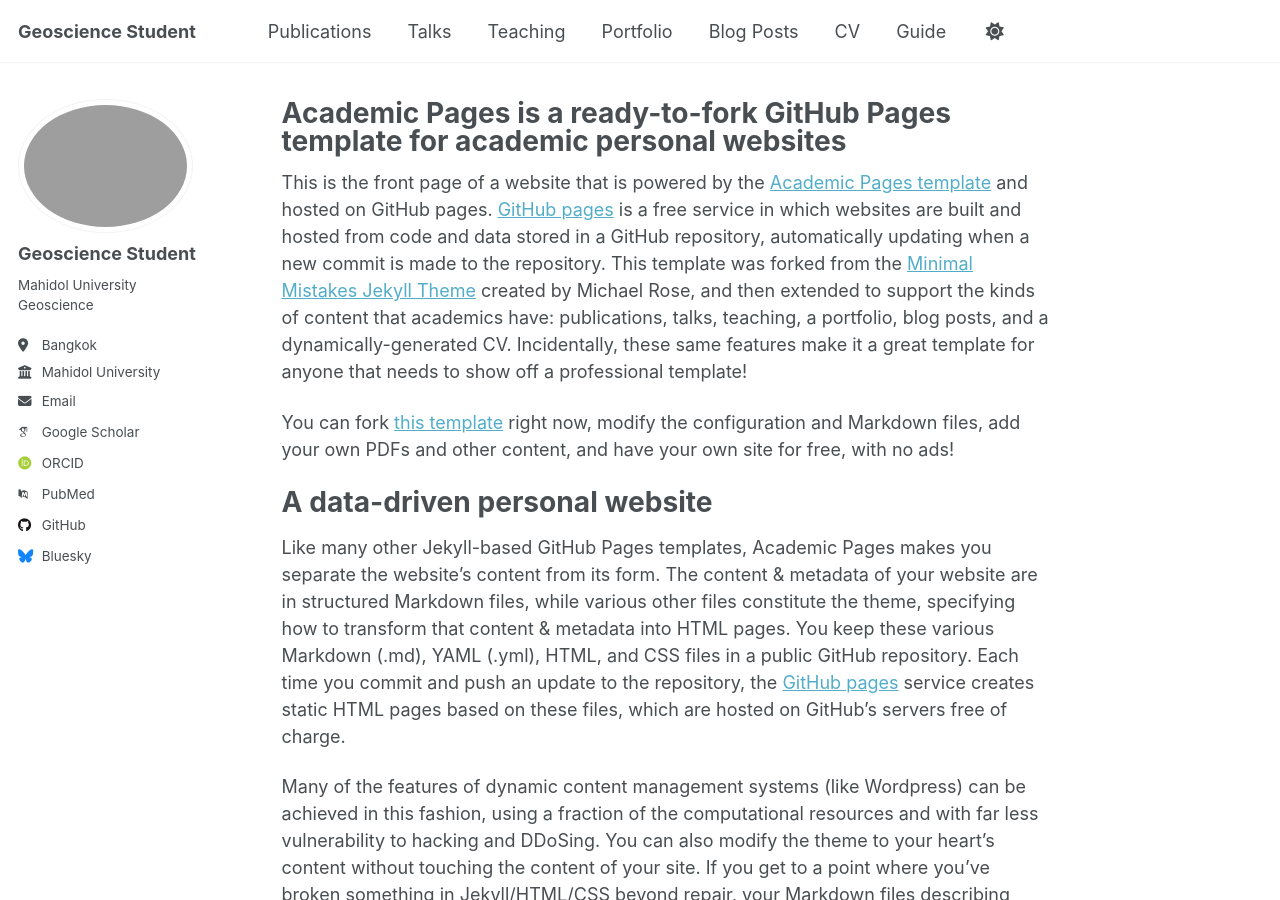
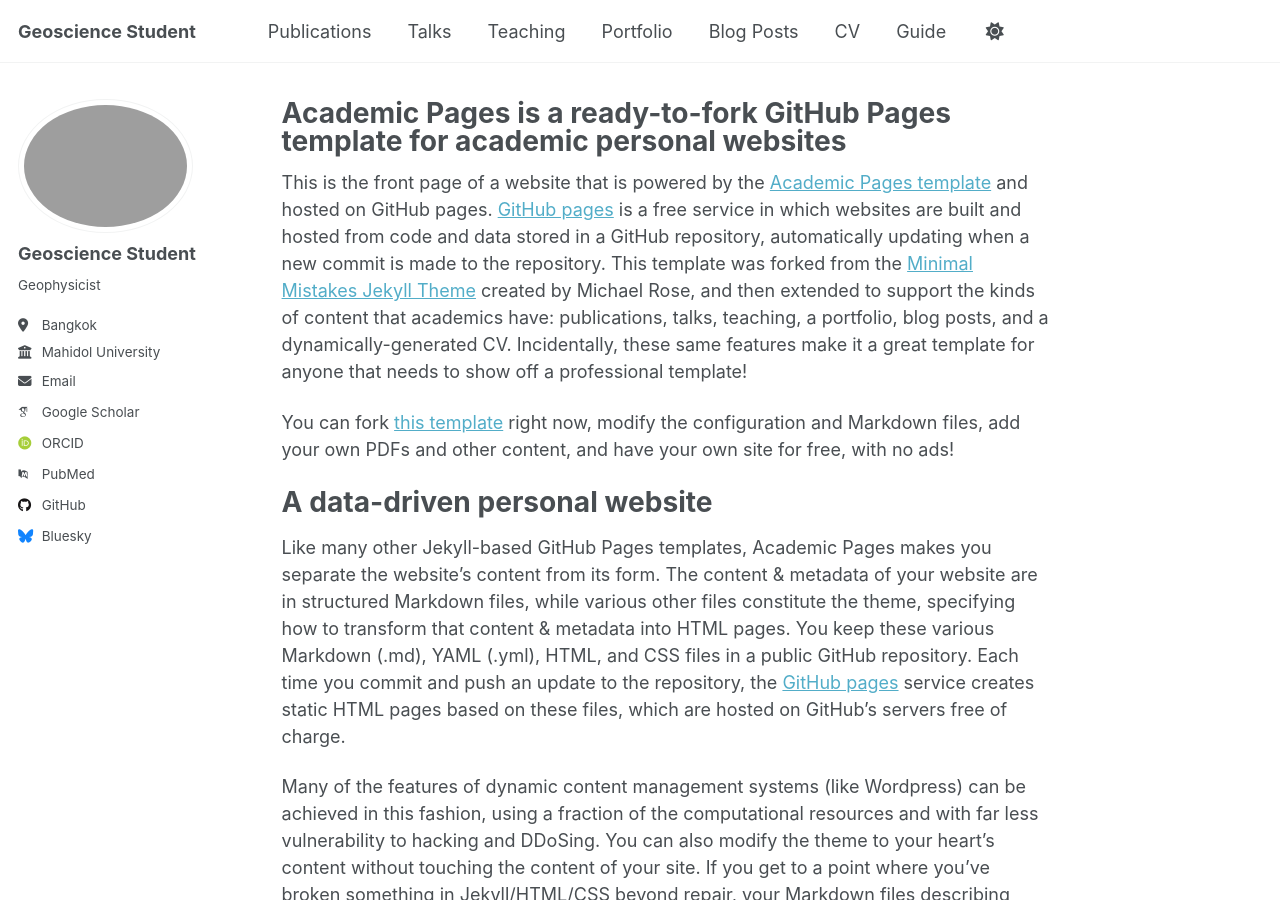
Before and after one commit to netsuchanya/netsuchanya.github.io, a Jekyll site: the page built from _pages/about.md, in a window 1280 px wide and 900 px high. Built offline with Jekyll 4.4.1, drawn with Linux system fonts in a browser that asks for light colours; some web fonts are replaced; a script that is not in the unit is left out; part of the change alters nothing that is shown.

Commit message:
Modify author details in _config.yml
Updated personal information in the configuration file.

```diff
--- a/_config.yml
+++ b/_config.yml
@@ -23,10 +23,10 @@ repository               : "aSuchanya.github.io"
 #               Additional customization can be done by editing /_includes/author-profile.html
 author:
   # Biographic information
-  avatar           : "Suchanya.png"
+  avatar           : "Suchanya.jpg"
   name             : "Geoscience Student"
   pronouns         : # example: "she/her"
-  bio              : "Mahidol University Geoscience"
+  bio              : "Geophysicist"
   location         : "Bangkok"
   employer         : "Mahidol University"
   uri              : # URL
@@ -48,22 +48,22 @@ author:
   bitbucket        : # Username - Update with your username on the site
   codepen          : # Username
   dribbble         : # Username
-  github           : "academicpages"
+  github           : "Suchanya.mit"
   kaggle           : # Username
   stackoverflow    : # User number or user number and name (i.e., use "1" or "1/jeff-atwood")
 
   # Social media
   artstation       : # Username
   bluesky          : "bsky.app" # Replace this with you Bluesky username
-  facebook         : # Username
+  facebook         : # Suchanya Mitprayoon
   flickr           : # Username
   foursquare       : # Username
   goodreads        : # Username
   google_plus      : # Username
   keybase          : # Username
-  instagram        : # Username
+  instagram        : # net_suchanya
   lastfm           : # Username
-  linkedin         : # Username
+  linkedin         : # SUCHANYA MITPRAYOON
   mastodon         : # URL
   medium           : # URL
   pinterest        : # Username
```
